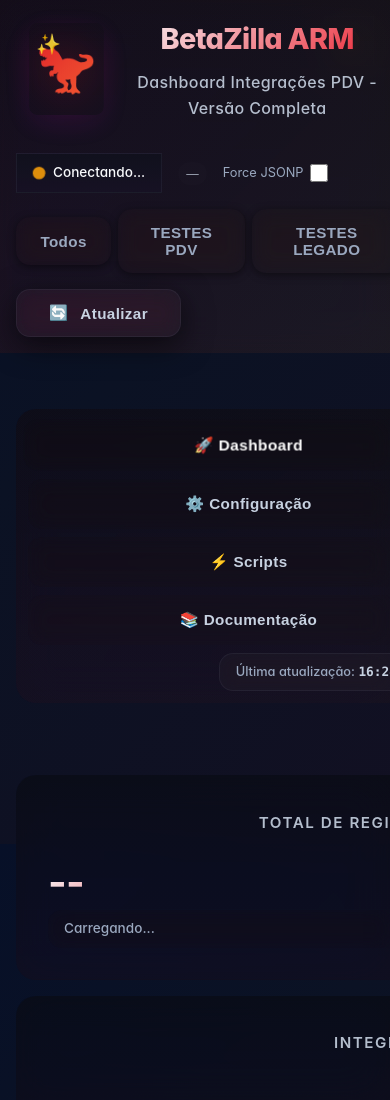
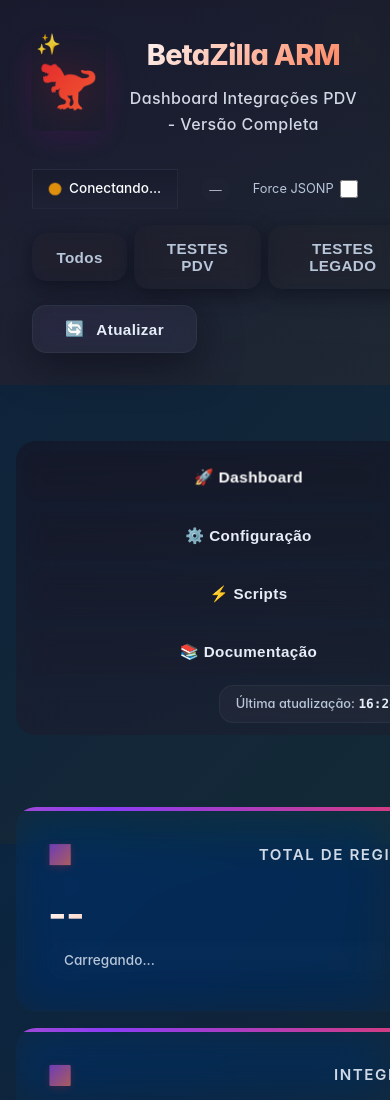
Before and after one commit to CarloseOldenburg/carlosoldenburg.github.io, a plain HTML site: page index.html in a window 390 px wide. Shown: the top 1100 px of the page. Drawn offline with Linux system fonts and the light colour scheme.

Commit message:
Refactor styles and improve responsiveness

```diff
--- a/index.html
+++ b/index.html
@@ -12,26 +12,26 @@
   <style>
     /* ================ 🎨 PREMIUM DESIGN SYSTEM ================ */
     :root {
-      /* 🍔 Paleta iFood + Betazilla */
-      --ifood-red: #EA1D2C;
-      --ifood-red-dark: #B91C1C;
-      --ifood-accent: #FF6B35;
-      --bz-purple: #6B21A8; /* Betazilla accent */
-      --bz-neon: #B633FF;
-      --bg-dark: #080812;
-
-      /* 🌙 Backgrounds com gradientes neon sutis */
-      --bg: linear-gradient(135deg, #071028 0%, #0b1224 40%, #121022 100%);
-      --bg-panel: linear-gradient(180deg, rgba(10,12,20,0.8), rgba(18,14,30,0.75));
-      --bg-card: linear-gradient(180deg, rgba(14,16,28,0.7), rgba(22,18,36,0.75));
-      --bg-glass: rgba(255,255,255,0.025);
-      --bg-glass-hover: rgba(255,255,255,0.045);
-
-      /* 🎨 Text Colors */
-      --text-primary: #F8FAFC;
-      --text-secondary: #C7D2E1;
-      --text-muted: #9AA8BF;
-      --text-accent: var(--ifood-red);
+      /* 🍔 Paleta iFood + Betazilla (versão mais clara e futurista) */
+      --ifood-red: #FF3B3B; /* ligeiramente mais vibrante */
+      --ifood-red-dark: #C53030;
+      --ifood-accent: #FF7A50;
+      --bz-purple: #8B3DF5; /* Betazilla accent (mais claro) */
+      --bz-neon: #C27BFF;
+      --bg-dark: #0F1724;
+
+      /* 🌤 Backgrounds com gradientes mais claros e contraste */
+      --bg: linear-gradient(135deg, #0b2540 0%, #10243a 40%, #142936 100%);
+      --bg-panel: linear-gradient(180deg, rgba(16,24,40,0.85), rgba(20,30,48,0.9));
+      --bg-card: linear-gradient(180deg, rgba(22,28,44,0.82), rgba(30,34,52,0.88));
+      --bg-glass: rgba(255,255,255,0.035);
+      --bg-glass-hover: rgba(255,255,255,0.06);
+
+  /* 🎨 Text Colors (maior contraste) */
+  --text-primary: #FBFDFF;
+  --text-secondary: #E6EDF8;
+  --text-muted: #B7C6D9;
+  --text-accent: var(--ifood-accent);
 
       /* 🎭 Borders & Surfaces */
       --border: rgba(150,165,190,0.08);
@@ -46,9 +46,9 @@
       --info: #60A5FA;
 
       /* ✨ Effects */
-      --shadow-sm: 0 2px 8px rgba(0,0,0,0.45);
-      --shadow: 0 8px 30px rgba(0,0,0,0.6);
-      --shadow-glow: 0 0 30px rgba(182, 28, 206, 0.14);
+  --shadow-sm: 0 6px 18px rgba(8,10,20,0.5);
+  --shadow: 0 12px 40px rgba(8,10,20,0.55);
+  --shadow-glow: 0 0 32px rgba(139,61,255,0.12);
 
       /* 🎭 Border Radius */
       --radius-xs: 6px;
@@ -57,9 +57,25 @@
       --radius-lg: 20px;
 
       /* 🚀 Motion */
-      --transition-fast: all 0.12s cubic-bezier(0.2,0.8,0.2,1);
-      --transition: all 0.28s cubic-bezier(0.2,0.8,0.2,1);
-      --ease-out: cubic-bezier(0.22,1,0.36,1);
+      --transition-fast: all 0.1s cubic-bezier(0.2,0.9,0.2,1);
+      --transition: all 0.22s cubic-bezier(0.2,0.9,0.2,1);
+      --ease-out: cubic-bezier(0.18,1,0.35,1);
+    }
+
+    /* Regras responsivas básicas */
+    @media (max-width: 1024px) {
+      .header-content { padding: 1rem; }
+      .main-content { padding: 1rem; }
+      .stat-card { padding: 1rem; }
+      .btn { min-height: 40px; padding: 0.5rem 0.9rem; }
+    }
+
+    @media (max-width: 640px) {
+      .header-content { flex-direction: column; align-items: flex-start; gap: 1rem; }
+      .status-bar { width: 100%; justify-content: space-between; }
+      .stat-card { padding: 0.9rem; }
+      table#dataTable { min-width: 100%; font-size: 0.95rem; }
+      .btn { width: auto; padding: 0.45rem 0.7rem; }
     }
 
     /* Buttons / controls theming */
@@ -428,7 +444,7 @@
     }
 
     .stat-card {
-      background: var(--bg-panel);
+      background: linear-gradient(180deg, rgba(255,255,255,0.02), rgba(255,255,255,0.01));
       backdrop-filter: blur(20px) saturate(180%);
       border-radius: var(--radius-lg);
       padding: 2rem;
@@ -456,9 +472,9 @@
       right: 0;
       height: 4px;
       background: linear-gradient(90deg,
-        var(--ifood-red) 0%,
-        var(--ifood-orange) 50%,
-        var(--ifood-yellow) 100%);
+        var(--ifood-accent) 0%,
+        var(--bz-purple) 50%,
+        var(--ifood-red) 100%);
       background-size: 200% 100%;
       border-radius: var(--radius-lg) var(--radius-lg) 0 0;
       animation: gradientShift 4s ease infinite;
@@ -501,10 +517,10 @@
     }
 
     .stat-icon {
-      font-size: 2rem;
-      opacity: 0.8;
+      font-size: 1.6rem;
+      opacity: 0.95;
       transition: var(--transition);
-      background: linear-gradient(135deg, var(--ifood-red), var(--ifood-orange));
+      background: linear-gradient(135deg, var(--bz-purple), var(--ifood-accent));
       -webkit-background-clip: text;
       -webkit-text-fill-color: transparent;
       background-clip: text;
@@ -527,7 +543,7 @@
     }
 
     .stat-value {
-      font-size: 3rem;
+      font-size: 2.4rem;
       font-weight: 900;
       margin-bottom: 1rem;
       background: linear-gradient(135deg,
@@ -545,8 +561,8 @@
     }
 
     .stat-card:hover .stat-value {
-      transform: scale(1.05);
-      text-shadow: 0 0 20px rgba(234, 29, 44, 0.3);
+      transform: scale(1.03);
+      text-shadow: 0 0 18px rgba(139,61,255,0.14);
     }
 
     .stat-change {
@@ -649,6 +665,10 @@
       align-items: center;
       gap: 1rem;
     }
+
+    /* Form / config cards */
+    .config-card { background: var(--bg-card); border-radius: var(--radius); padding: 1rem; border:1px solid rgba(255,255,255,0.03); box-shadow: var(--shadow); }
+    .config-card input, .config-card select, .config-card textarea { background: linear-gradient(180deg, rgba(255,255,255,0.01), rgba(255,255,255,0.02)); border:1px solid rgba(255,255,255,0.04); color:var(--text-primary); padding:0.6rem; border-radius:8px; }
 
     /* ================ 🔘 PREMIUM BUTTONS ================ */
     .btn {
@@ -2856,6 +2876,81 @@
 
   <!-- ================ 💻 JAVASCRIPT ================ -->
   <script>
+    // ================ 🎉 Confetti simples e Easter-egg listeners ================
+    (function setupConfetti() {
+      function createConfetti() {
+        const canvas = document.createElement('canvas');
+        canvas.className = 'bz-confetti';
+        canvas.width = window.innerWidth;
+        canvas.height = window.innerHeight;
+        document.body.appendChild(canvas);
+        const ctx = canvas.getContext('2d');
+
+        const pieces = [];
+        const colors = [getComputedStyle(document.documentElement).getPropertyValue('--ifood-accent').trim() || '#FF7A50', getComputedStyle(document.documentElement).getPropertyValue('--bz-neon').trim() || '#C27BFF', getComputedStyle(document.documentElement).getPropertyValue('--ifood-red').trim() || '#FF3B3B'];
+
+        for (let i=0;i<80;i++) {
+          pieces.push({
+            x: Math.random()*canvas.width,
+            y: Math.random()*-canvas.height,
+            r: 6+Math.random()*8,
+            dx: -2 + Math.random()*4,
+            dy: 2 + Math.random()*6,
+            color: colors[Math.floor(Math.random()*colors.length)],
+            rot: Math.random()*360,
+            dRot: -4 + Math.random()*8
+          });
+        }
+
+        let raf;
+        function draw() {
+          ctx.clearRect(0,0,canvas.width,canvas.height);
+          pieces.forEach(p => {
+            p.x += p.dx; p.y += p.dy; p.rot += p.dRot;
+            ctx.save();
+            ctx.translate(p.x,p.y);
+            ctx.rotate(p.rot * Math.PI/180);
+            ctx.fillStyle = p.color;
+            ctx.fillRect(-p.r/2, -p.r/2, p.r, p.r*0.6);
+            ctx.restore();
+          });
+          raf = requestAnimationFrame(draw);
+        }
+
+        draw();
+        setTimeout(() => {
+          cancelAnimationFrame(raf);
+          canvas.remove();
+        }, 3500);
+      }
+
+      // Trigger confetti on eggBtn click
+      const eggBtn = document.getElementById('eggBtn');
+      if (eggBtn) {
+        eggBtn.addEventListener('click', (e) => {
+          createConfetti();
+          // Also open the egg modal if present
+          const m = document.getElementById('eggModal');
+          if (m) m.classList.remove('hidden');
+        });
+      }
+
+      // Shortcut: press Shift quickly 3x on logo to trigger
+      let shiftCount = 0; let lastShiftTime = 0;
+      const logo = document.querySelector('.logo');
+      if (logo) {
+        logo.addEventListener('keydown', (ev) => { if (ev.key === 'Shift') ev.preventDefault(); });
+        logo.setAttribute('tabindex','0');
+        logo.addEventListener('click', () => {
+          const now = Date.now();
+          if (now - lastShiftTime < 1200) {
+            shiftCount++;
+          } else { shiftCount = 1; }
+          lastShiftTime = now;
+          if (shiftCount >= 3) { createConfetti(); const m = document.getElementById('eggModal'); if (m) m.classList.remove('hidden'); shiftCount = 0; }
+        });
+      }
+    })();
     // ================ 🎯 CONFIGURAÇÃO ================
     let CONFIG = {
       scriptUrl: '',
```
